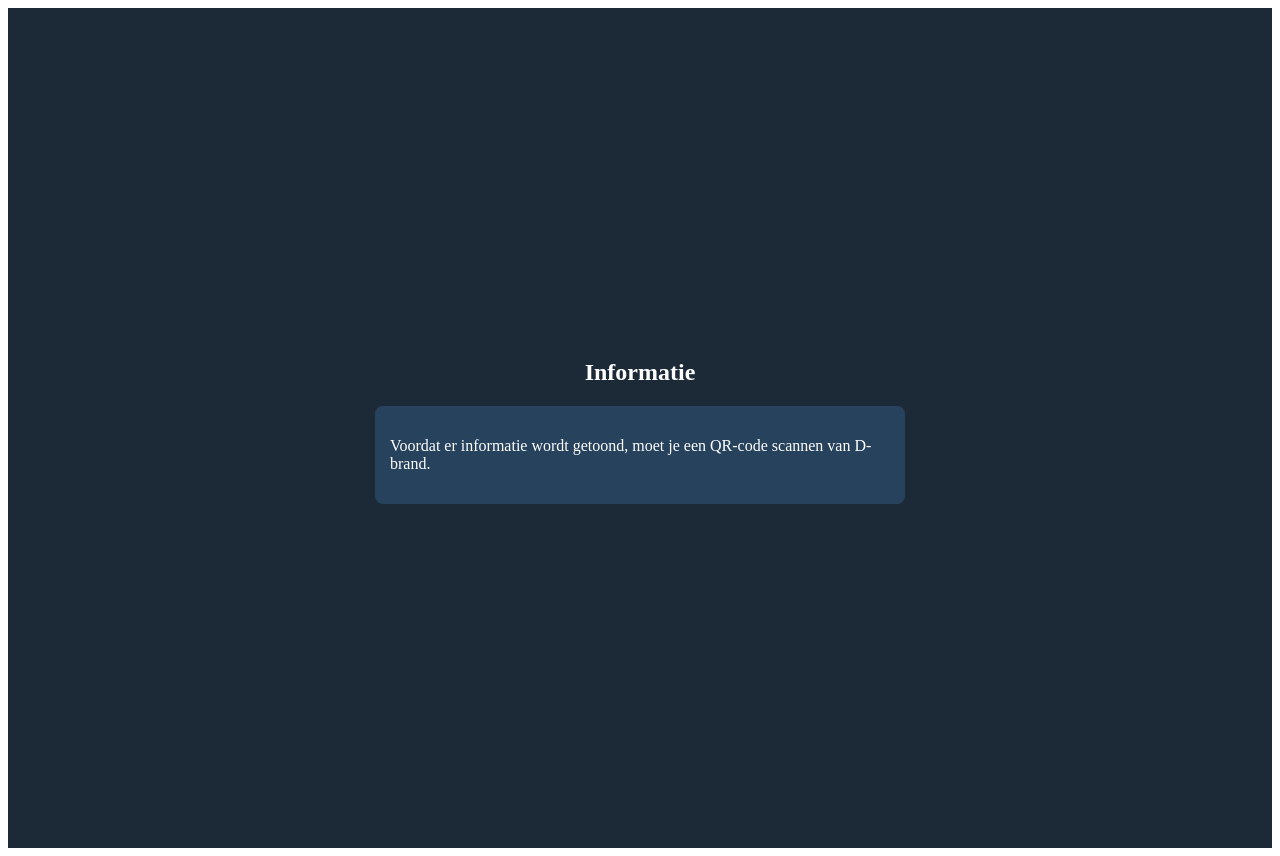
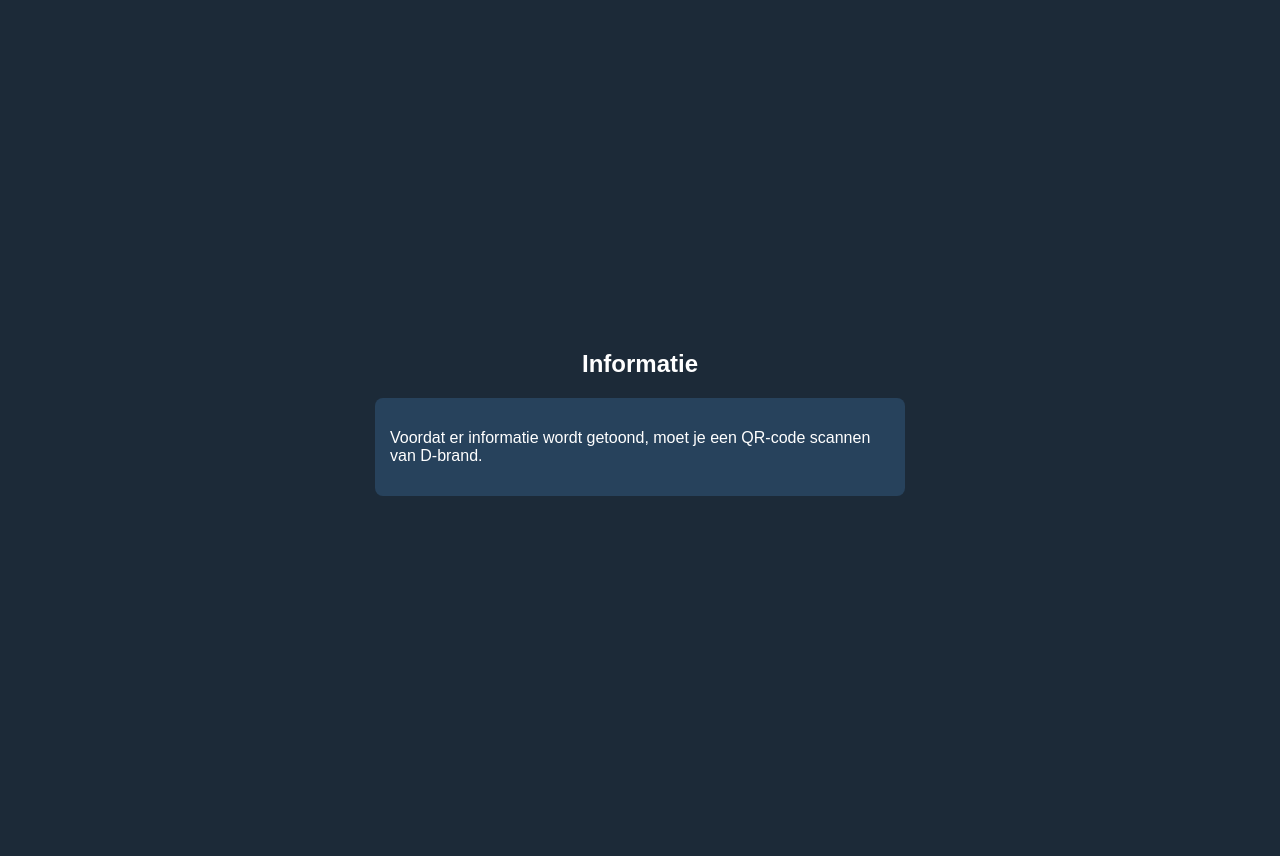
Before and after one commit to Anthonyforyou/b-found, a Next.js app: page / in a window 1280 px wide. Built offline with nearby package versions, Linux system fonts and the light colour scheme.

Commit message:
Update KlantPagina.module.css

```diff
--- a/app/KlantPagina.module.css
+++ b/app/KlantPagina.module.css
@@ -1,12 +1,16 @@
-.body {
+/* Zorg ervoor dat de achtergrondkleur de volledige pagina bedekt */
+html, body {
   background-color: #1c2a38;
   margin: 0;
+  padding: 0;
+  height: 100%;
+  width: 100%;
   font-family: Arial, sans-serif;
 }
 
+/* De container heeft geen extra achtergrondkleur nodig */
 .container {
   padding: 20px;
-  background-color: #1c2a38;
   min-height: 100vh;
   display: flex;
   flex-direction: column;
@@ -14,12 +18,14 @@
   justify-content: center;
 }
 
+/* Stijl voor de koptekst */
 .header {
   font-size: 24px;
   color: #ffffff;
   margin-bottom: 20px;
 }
 
+/* Info blok styling */
 .infoBlock {
   background-color: #27425c;
   color: #ffffff;
@@ -29,3 +35,18 @@
   width: 90%;
   max-width: 500px;
 }
+
+/* Eventueel een extra knopstijl (optioneel) */
+.button {
+  background-color: #bfa17a;
+  color: #1c2a38;
+  padding: 10px 20px;
+  border: none;
+  border-radius: 8px;
+  cursor: pointer;
+  font-size: 16px;
+}
+
+.button:hover {
+  background-color: #a88f6a;
+}
```
